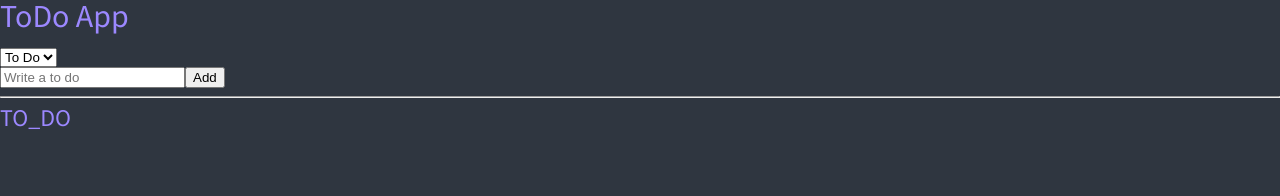
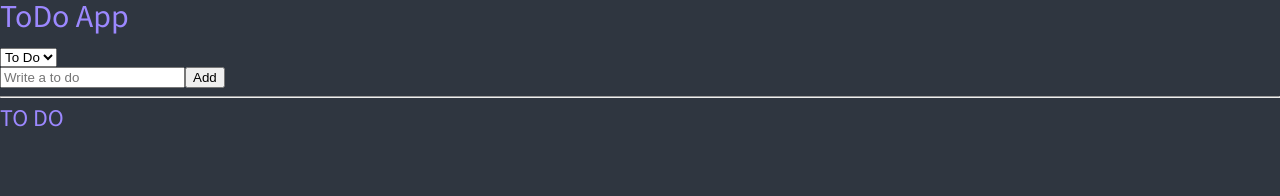
Before and after one commit to sangminlee98/typescript-recoil, a React (Create React App) app: page / in a window 1280 px wide. Shown: the top 196 px of the page. Built offline with nearby package versions, Linux system fonts and the light colour scheme.

Commit message:
[MODIFY] use enum category type

```diff
--- a/src/atoms/toDoState.ts
+++ b/src/atoms/toDoState.ts
@@ -3,14 +3,18 @@ import { atom, selector } from 'recoil';
 export interface IToDo {
   text: string;
   id: number;
-  category: 'TO_DO' | 'DOING' | 'DONE';
+  category: Categories;
 }
 
-type categories = 'TO_DO' | 'DOING' | 'DONE';
+export enum Categories {
+  'TO_DO' = 'TO DO',
+  'DOING' = 'DOING',
+  'DONE' = 'DONE',
+}
 
-export const categoryState = atom<categories>({
+export const categoryState = atom<Categories>({
   key: 'category',
-  default: 'TO_DO'
+  default: Categories.TO_DO,
 })
 
 export const toDoState = atom<IToDo[]>({
--- a/src/components/CreateToDo.tsx
+++ b/src/components/CreateToDo.tsx
@@ -22,7 +22,6 @@ const CreateToDo = () => {
     setToDos(prev => [...prev, {text: toDo, id: Date.now(), category}]);
     setValue('toDo', '');
   }
-
   return (
     <form onSubmit={handleSubmit(handleValid, () => console.log('error'))} autoComplete='off'>
       <input {...register('toDo', {required: 'please write a To Do'})} placeholder='Write a to do' />
--- a/src/components/ToDo.tsx
+++ b/src/components/ToDo.tsx
@@ -1,7 +1,7 @@
 import React from 'react';
 import { useSetRecoilState } from 'recoil';
 import styled from 'styled-components';
-import { IToDo, toDoState } from '../atoms/toDoState';
+import { Categories, IToDo, toDoState } from '../atoms/toDoState';
 
 const Text = styled.span`
   font-size: 1.5rem;
@@ -26,15 +26,15 @@ const Button = styled.button`
 const ToDo = ({text, category, id}: IToDo) => {
   const setToDos = useSetRecoilState(toDoState);
   const onClick = (e: React.MouseEvent<HTMLButtonElement>) => {
-    const name = e.currentTarget.name as IToDo['category'];
+    const name = e.currentTarget.name as any;
     setToDos(prev => prev.map(toDo => toDo.id === id ? {...toDo, category: name} : toDo));
   }
   return (
     <li>
       <Text>{text}</Text>
-      {category !== 'TO_DO' && <Button name='TO_DO' onClick={onClick}>To Do</Button>}
-      {category !== 'DOING' && <Button name='DOING' onClick={onClick}>Doing</Button>}
-      {category !== 'DONE' && <Button name='DONE' onClick={onClick}>Done</Button>}
+      {category !== Categories.TO_DO && <Button name={Categories.TO_DO} onClick={onClick}>To Do</Button>}
+      {category !== Categories.DOING && <Button name={Categories.DOING} onClick={onClick}>Doing</Button>}
+      {category !== Categories.DONE && <Button name={Categories.DONE} onClick={onClick}>Done</Button>}
     </li>
   );
 };
--- a/src/components/ToDoList.tsx
+++ b/src/components/ToDoList.tsx
@@ -1,7 +1,7 @@
 import React from 'react';
 import { useRecoilState, useRecoilValue } from 'recoil';
 import styled from 'styled-components';
-import { categoryState, IToDo, toDoSelector } from '../atoms/toDoState';
+import { Categories, categoryState, toDoSelector } from '../atoms/toDoState';
 import CreateToDo from './CreateToDo';
 import ToDo from './ToDo';
 
@@ -24,15 +24,16 @@ const ToDoList = () => {
   const toDos = useRecoilValue(toDoSelector);
   const [category, setCategory] = useRecoilState(categoryState);
   const onInput = (e: React.FormEvent<HTMLSelectElement>) => {
-    setCategory(e.currentTarget.value as IToDo['category']);
+    const cat = e.currentTarget.value as any;
+    setCategory(cat);
   }
   return (
     <Container>
       <Title>ToDo App</Title>
       <select value={category} onInput={onInput}>
-        <option value='TO_DO'>To Do</option>
-        <option value='DOING'>Doing</option>
-        <option value='DONE'>Done</option>
+        <option value={Categories.TO_DO}>To Do</option>
+        <option value={Categories.DOING}>Doing</option>
+        <option value={Categories.DONE}>Done</option>
       </select>
       <CreateToDo/>
       <hr />
```
